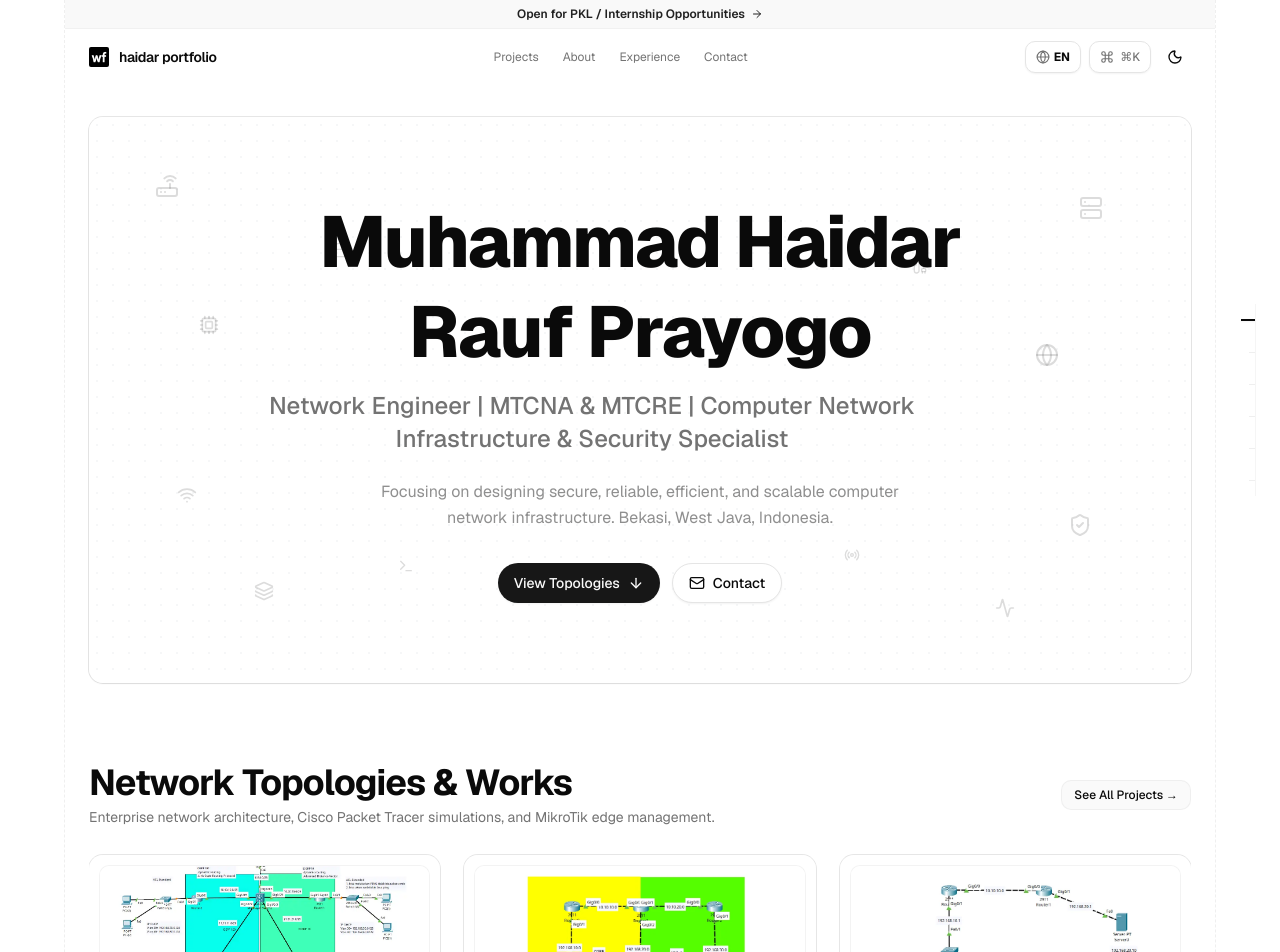
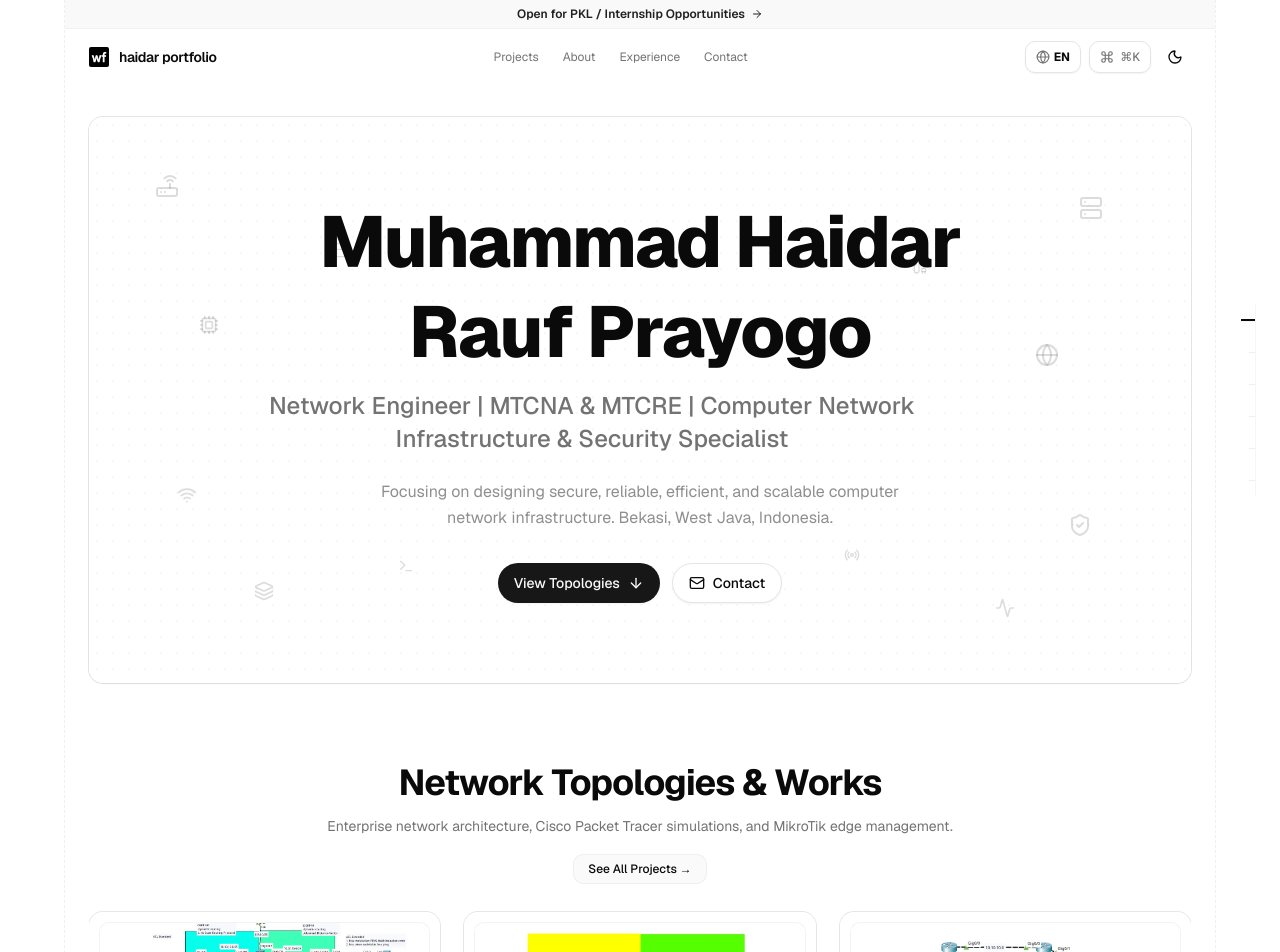
Before and after one commit to haidirwf/portfolio-idal, a Next.js app: page / in a window 1280 px wide. Shown: the top 952 px of the page. Built offline with nearby package versions, Linux system fonts and the light colour scheme.

Commit message:
style(showcase): center align section header title, description, and See All Projects button

```diff
--- a/components/portfolio/showcase.tsx
+++ b/components/portfolio/showcase.tsx
@@ -38,25 +38,25 @@ export function Showcase({ projects }: { projects: Project[] }) {
 
   return (
     <section id="projects" className="py-12 px-4 sm:px-6 space-y-6">
-      <div className="flex flex-col sm:flex-row items-center justify-between gap-4 max-w-6xl mx-auto">
-        <div className="space-y-1 text-center sm:text-left">
+      <div className="text-center space-y-3 max-w-2xl mx-auto">
         <h2 className="text-2xl sm:text-4xl font-bold tracking-tight text-foreground font-sans">
           {t("Topologi & Proyek Jaringan", "Network Topologies & Works")}
         </h2>
-          <p className="text-xs sm:text-sm text-muted-foreground font-sans">
+        <p className="text-xs sm:text-sm text-muted-foreground font-sans leading-relaxed">
           {t(
             "Arsitektur jaringan enterprise, simulasi Cisco Packet Tracer, dan manajemen edge MikroTik.",
             "Enterprise network architecture, Cisco Packet Tracer simulations, and MikroTik edge management."
           )}
         </p>
-        </div>
 
+        <div className="pt-1">
           <Link
             href="/projects"
-          className="text-xs font-mono font-medium text-foreground hover:underline shrink-0 bg-muted/50 hover:bg-muted px-3 py-1.5 rounded-lg border border-border/50 transition-colors"
+            className="inline-flex items-center text-xs font-mono font-medium text-foreground hover:underline bg-muted/50 hover:bg-muted px-3.5 py-1.5 rounded-lg border border-border/50 transition-colors"
           >
             {t("Lihat Semua Proyek →", "See All Projects →")}
           </Link>
+        </div>
       </div>
 
       {/* Horizontal Carousel: Shows 3 cards on desktop, scrollable */}
```
Lines whose indentation alone changed are shown as unchanged.
